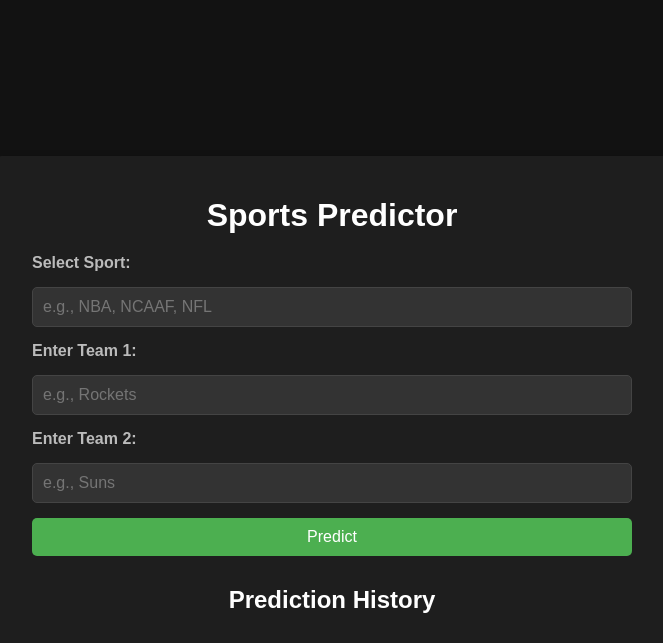
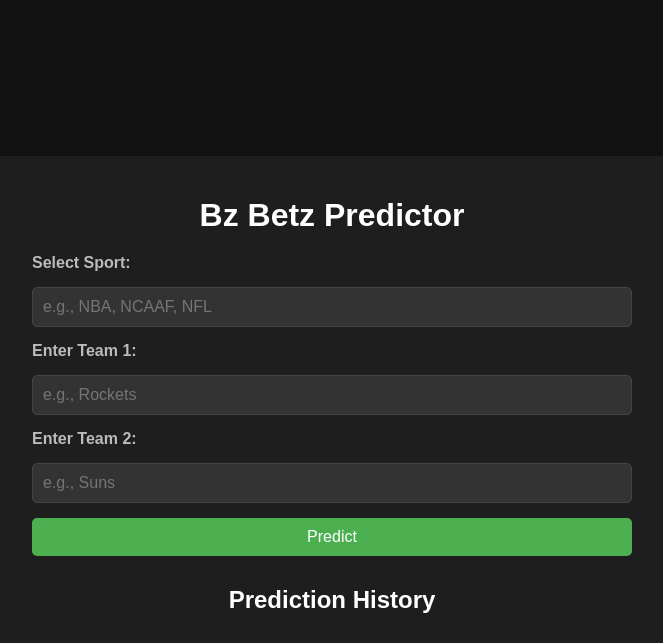
Before and after one commit to vzjavi/bzbetzpredictor, a Flask app: page / in a window 1280 px wide. Shown: the top 643 px of the page, without its empty margins (308-971 px from the left). Run offline with Flask 3, Linux system fonts and the light colour scheme.

Commit message:
Update index.html

```diff
--- a/templates/index.html
+++ b/templates/index.html
@@ -113,7 +113,7 @@
 </head>
 <body>
     <div class="container">
-        <h1>Sports Predictor</h1>
+        <h1>Bz Betz Predictor</h1>
         <form method="POST">
             <label for="sheet_name">Select Sport:</label>
             <input type="text" id="sheet_name" name="sheet_name" placeholder="e.g., NBA, NCAAF, NFL" required>
```
